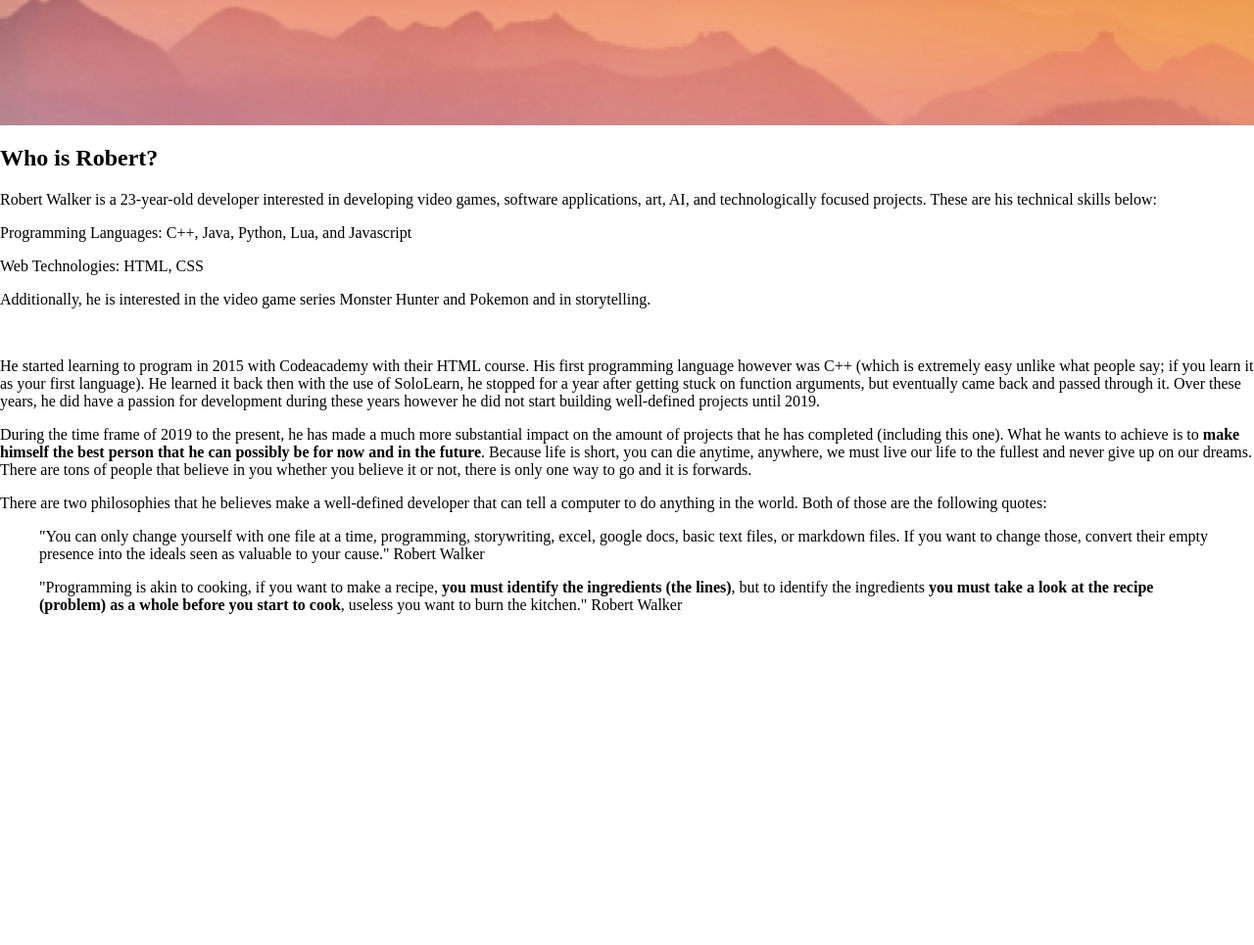
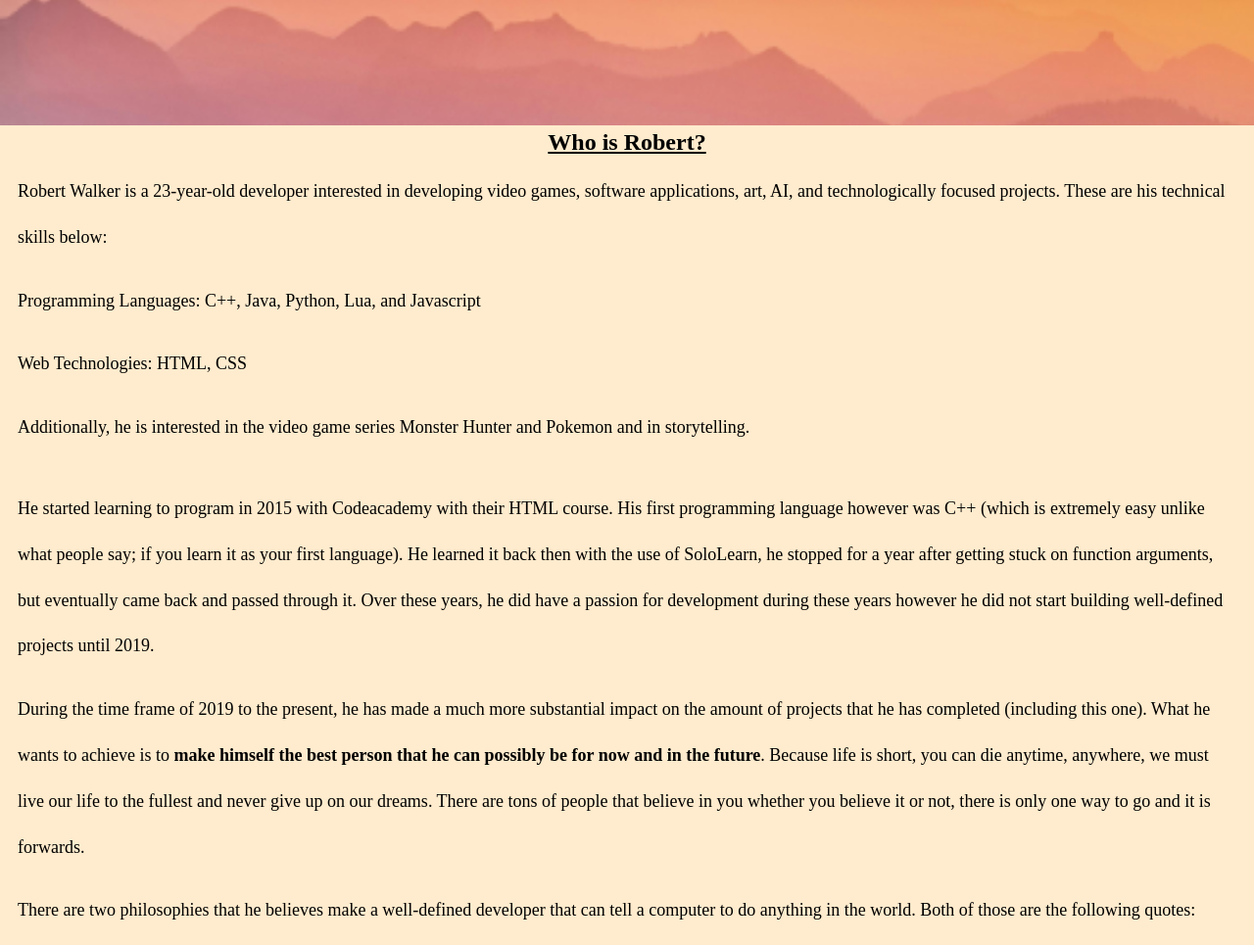
Before and after one commit to Robert-Walker0/Portfolio, a plain HTML site: page index.html in a window 1280 px wide. Shown: the part 720-1685 px from the top of the page at 98% size. Before the commit the page ends 1363 px from the top, so only its background shows below. Drawn offline with Linux system fonts and the light colour scheme.

Commit message:
feat: add styling to about me info
This includes the styling for the previous adjustments made to
the new version of the HTML document changes. The styling of the
quotes and the paragraph spacing between each other along with the
color of the background.

```diff
--- a/css/style.css
+++ b/css/style.css
@@ -2,6 +2,7 @@
 
 body {
   margin: 0;
+  background-color: blanchedalmond;
 }
 
 /* Navigation bar */
@@ -51,6 +52,7 @@ body h1 {
     height: 100svh;
 }
 
+
 .name {
     color: rgb(97, 21, 21);
     text-align: center;
@@ -70,3 +72,46 @@ body h1 {
     text-align: center;
     display: inline;
 }
+
+/* About section */
+.about {
+    background: blanchedalmond;
+    margin: 0px;
+}
+
+blockquote {
+    padding: 0.5 1em;
+    line-height: 2.6;
+    font-size: 1.4em;
+    width:60%;
+    margin:50px auto;
+    font-style:italic;
+    padding:1.2em 30px 1.2em 75px;
+    border-left:8px solid #333;
+    line-height:1.6;
+    position: relative;
+    background:#EDEDED;
+}
+
+blockquote span {
+    display: block;
+    color: #333;
+    font-weight: bold;
+    font-style: normal;
+    margin-top: 1em;
+}
+
+.about h2 {
+     margin: 0px;
+    color: black;
+    padding: 4px;
+    text-align: center;
+    text-decoration: underline;
+}
+
+.about p {
+    margin: 0px;
+    padding: 0.5em 1em;
+    line-height: 2.6;
+    font-size: 18px;
+}
```
